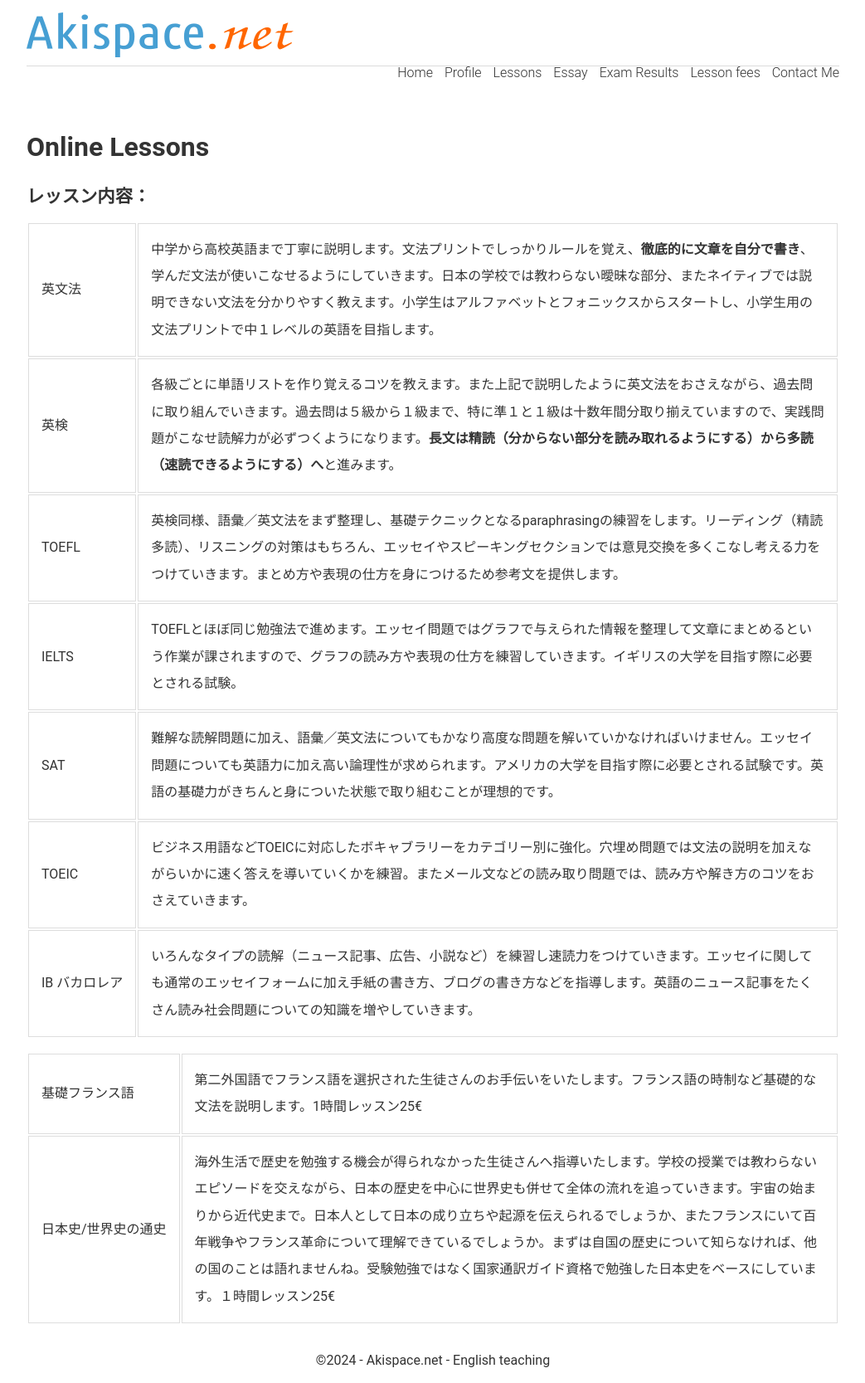
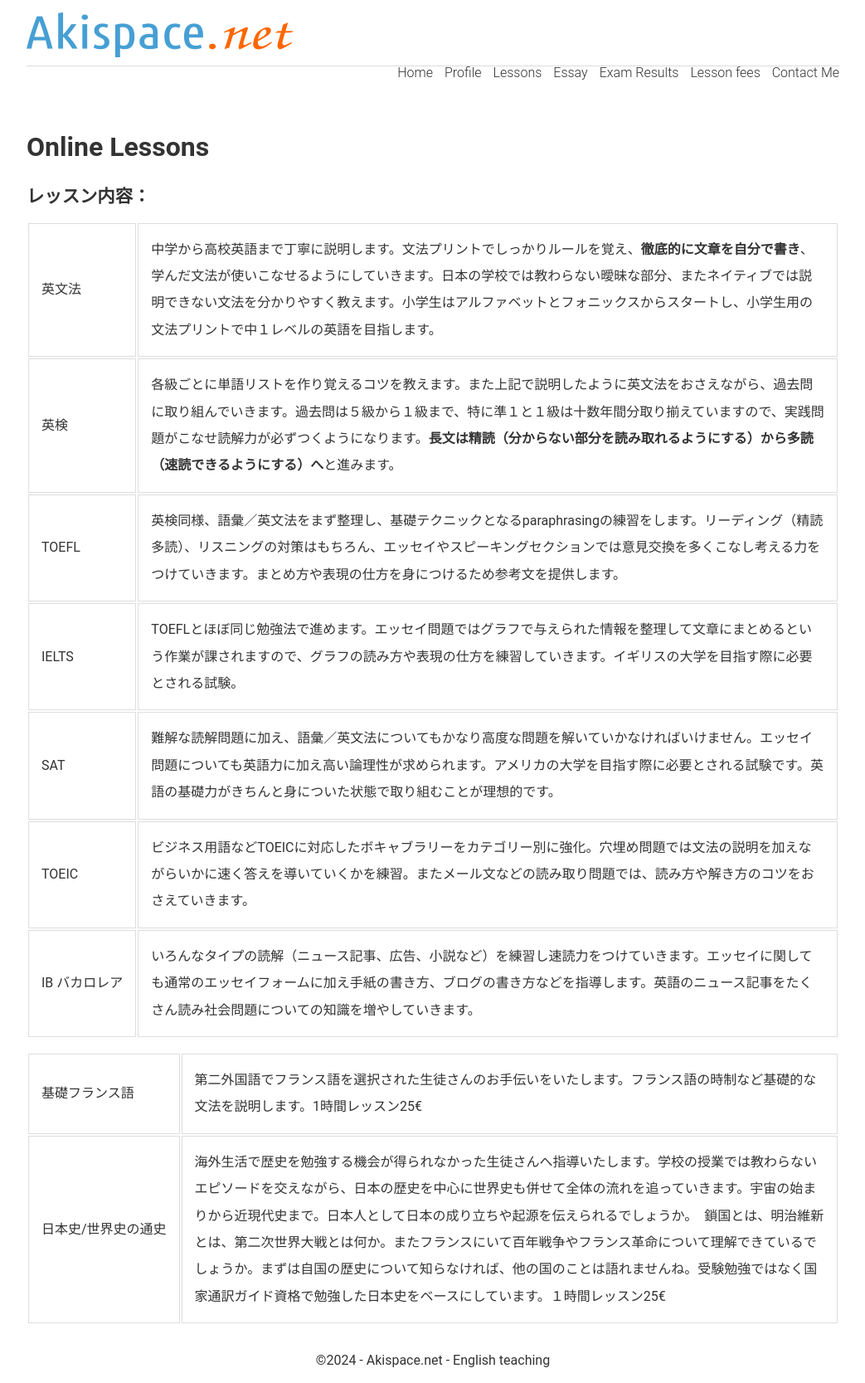
Before and after one commit to phocean/akispace, a Jekyll site: the page built from lessons.md, in a window 1280 px wide. Shown: the whole page at 83% size, without its empty margins (118-1161 px from the left). Built offline with Jekyll 4.4.1, drawn with Linux system fonts in a browser that asks for light colours.

Commit message:
Update lessons.md

```diff
--- a/lessons.md
+++ b/lessons.md
@@ -47,5 +47,5 @@
 </tr>
 <tr>
 <td nowrap>日本史/世界史の通史</td>
-<td>海外生活で歴史を勉強する機会が得られなかった生徒さんへ指導いたします。学校の授業では教わらないエピソードを交えながら、日本の歴史を中心に世界史も併せて全体の流れを追っていきます。宇宙の始まりから近代史まで。日本人として日本の成り立ちや起源を伝えられるでしょうか、またフランスにいて百年戦争やフランス革命について理解できているでしょうか。まずは自国の歴史について知らなければ、他の国のことは語れませんね。受験勉強ではなく国家通訳ガイド資格で勉強した日本史をベースにしています。１時間レッスン25€</td>
+<td>海外生活で歴史を勉強する機会が得られなかった生徒さんへ指導いたします。学校の授業では教わらないエピソードを交えながら、日本の歴史を中心に世界史も併せて全体の流れを追っていきます。宇宙の始まりから近現代史まで。日本人として日本の成り立ちや起源を伝えられるでしょうか。　鎖国とは、明治維新とは、第二次世界大戦とは何か。またフランスにいて百年戦争やフランス革命について理解できているでしょうか。まずは自国の歴史について知らなければ、他の国のことは語れませんね。受験勉強ではなく国家通訳ガイド資格で勉強した日本史をベースにしています。１時間レッスン25€</td>
 </tr>
```
